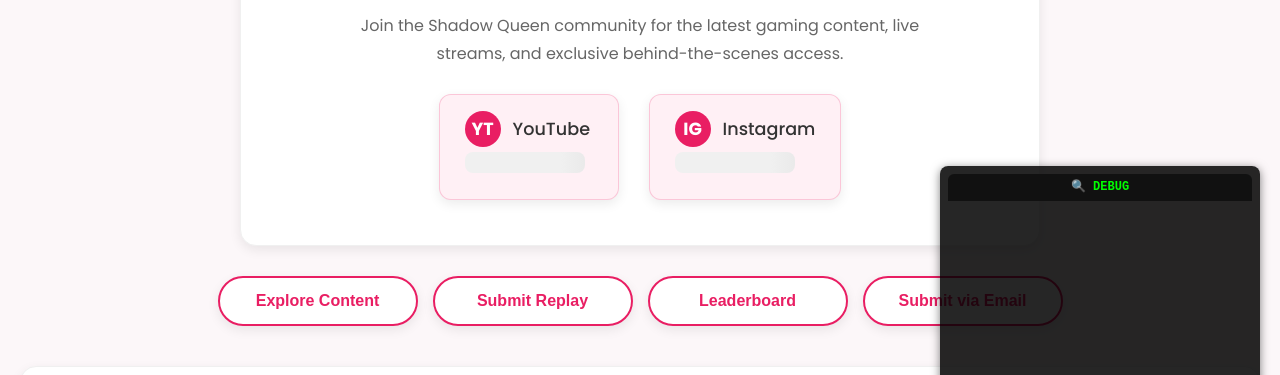
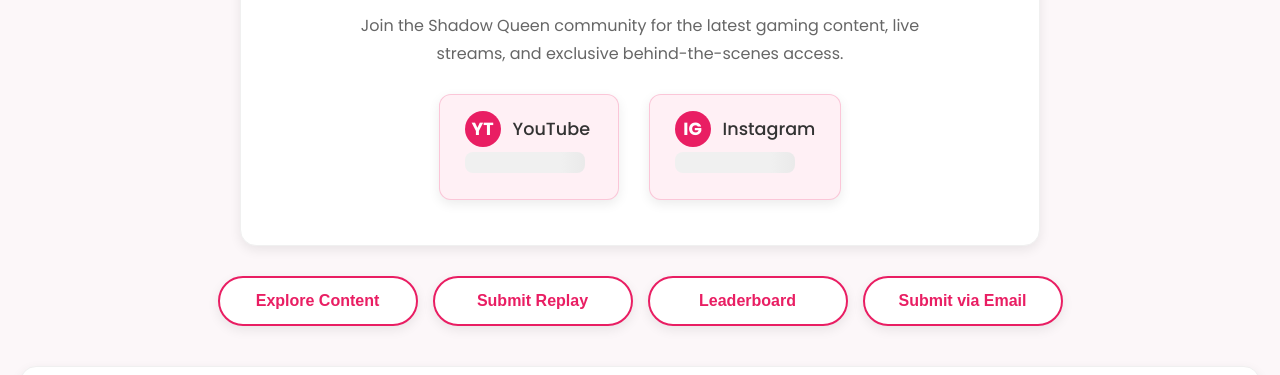
Before and after one commit to PRINCE16082007/SquadVertex, a plain HTML site: page test-files/Test16.html in a window 1280 px wide. Shown: the part 374-749 px from the top of the page. Drawn offline with Linux system fonts and the light colour scheme.

Commit message:
Update Test16.html

```diff
--- a/test-files/Test16.html
+++ b/test-files/Test16.html
@@ -7,130 +7,6 @@
   <link href="https://fonts.googleapis.com/css2?family=Poppins:wght@300;400;500;600;700&display=swap" rel="stylesheet">
   <script src="https://www.gstatic.com/firebasejs/10.8.1/firebase-app.js"></script>
   <script src="https://www.gstatic.com/firebasejs/10.8.1/firebase-firestore.js"></script>
-
-<!-- Floating Draggable Debug Window — paste this just before </body> -->
-<script>
-(function(){
-  // Wait until <body> exists
-  function init() {
-    // 🏗️ Create panel
-    const panel = document.createElement('div');
-    Object.assign(panel.style, {
-      position: 'fixed',
-      bottom: '20px',
-      right: '20px',
-      width: '320px',
-      height: '240px',
-      background: 'rgba(0,0,0,0.85)',
-      color: '#0f0',
-      fontFamily: 'monospace',
-      fontSize: '12px',
-      overflowY: 'auto',
-      borderRadius: '8px',
-      padding: '8px',
-      zIndex: '999999',
-      boxShadow: '0 2px 10px rgba(0,0,0,0.5)',
-      resize: 'both',
-    });
-    document.body.appendChild(panel);
-
-    // 🔲 Header for dragging
-    const header = document.createElement('div');
-    header.textContent = '🔍 DEBUG';
-    Object.assign(header.style, {
-      cursor: 'move',
-      background: '#111',
-      padding: '4px',
-      borderRadius: '6px 6px 0 0',
-      fontWeight: 'bold',
-      textAlign: 'center',
-    });
-    panel.prepend(header);
-
-    // 🖱️ Make draggable
-    (function makeDraggable(el, handle){
-      let dx=0, dy=0, dragging=false;
-      handle.addEventListener('mousedown', e => {
-        dragging = true;
-        dx = e.clientX - el.offsetLeft;
-        dy = e.clientY - el.offsetTop;
-        document.body.style.userSelect = 'none';
-      });
-      document.addEventListener('mousemove', e => {
-        if (!dragging) return;
-        el.style.left = (e.clientX - dx) + 'px';
-        el.style.top  = (e.clientY - dy) + 'px';
-        el.style.bottom = 'auto';
-        el.style.right = 'auto';
-      });
-      document.addEventListener('mouseup', () => {
-        dragging = false;
-        document.body.style.userSelect = '';
-      });
-    })(panel, header);
-
-    // 🔘 Toggle button
-    const btn = document.createElement('button');
-    btn.textContent = '🐞';
-    Object.assign(btn.style, {
-      position: 'fixed',
-      bottom: '20px',
-      right: '360px',
-      background: '#222',
-      color: '#0f0',
-      border: 'none',
-      borderRadius: '4px',
-      padding: '6px',
-      fontSize: '14px',
-      cursor: 'pointer',
-      zIndex: '1000000',
-    });
-    btn.addEventListener('click', () => {
-      panel.style.display = panel.style.display === 'none' ? 'block' : 'none';
-    });
-    document.body.appendChild(btn);
-
-    // 📦 Original console
-    const orig = { ...console };
-    const levels = ['log','info','warn','error','debug'];
-
-    // 📝 Write to panel
-    function write(level, args) {
-      const ts = new Date().toISOString();
-      const txt = args.map(a =>
-        typeof a === 'object' ? JSON.stringify(a) : a
-      ).join(' ');
-      const line = document.createElement('div');
-      line.textContent = `[${ts}] [${level.toUpperCase()}] ${txt}`;
-      if (level==='error') line.style.color='#f55';
-      if (level==='warn')  line.style.color='#ff5';
-      panel.appendChild(line);
-      panel.scrollTop = panel.scrollHeight;
-    }
-
-    // 🔄 Override console
-    levels.forEach(lvl => {
-      console[lvl] = (...args) => {
-        orig[lvl](...args);
-        write(lvl, args);
-      };
-    });
-
-    // 🌪️ Catch errors
-    window.addEventListener('error', e => {
-      console.error(`Uncaught Error: "${e.message}" at ${e.filename}:${e.lineno}:${e.colno}`);
-    });
-    window.addEventListener('unhandledrejection', e => {
-      console.error('Unhandled Promise Rejection:', e.reason);
-    });
-  }
-
-  // If body ready, init; else wait
-  if (document.readyState==='loading') {
-    document.addEventListener('DOMContentLoaded', init);
-  } else init();
-})();
-</script>
 
   <style>
     :root {
```
